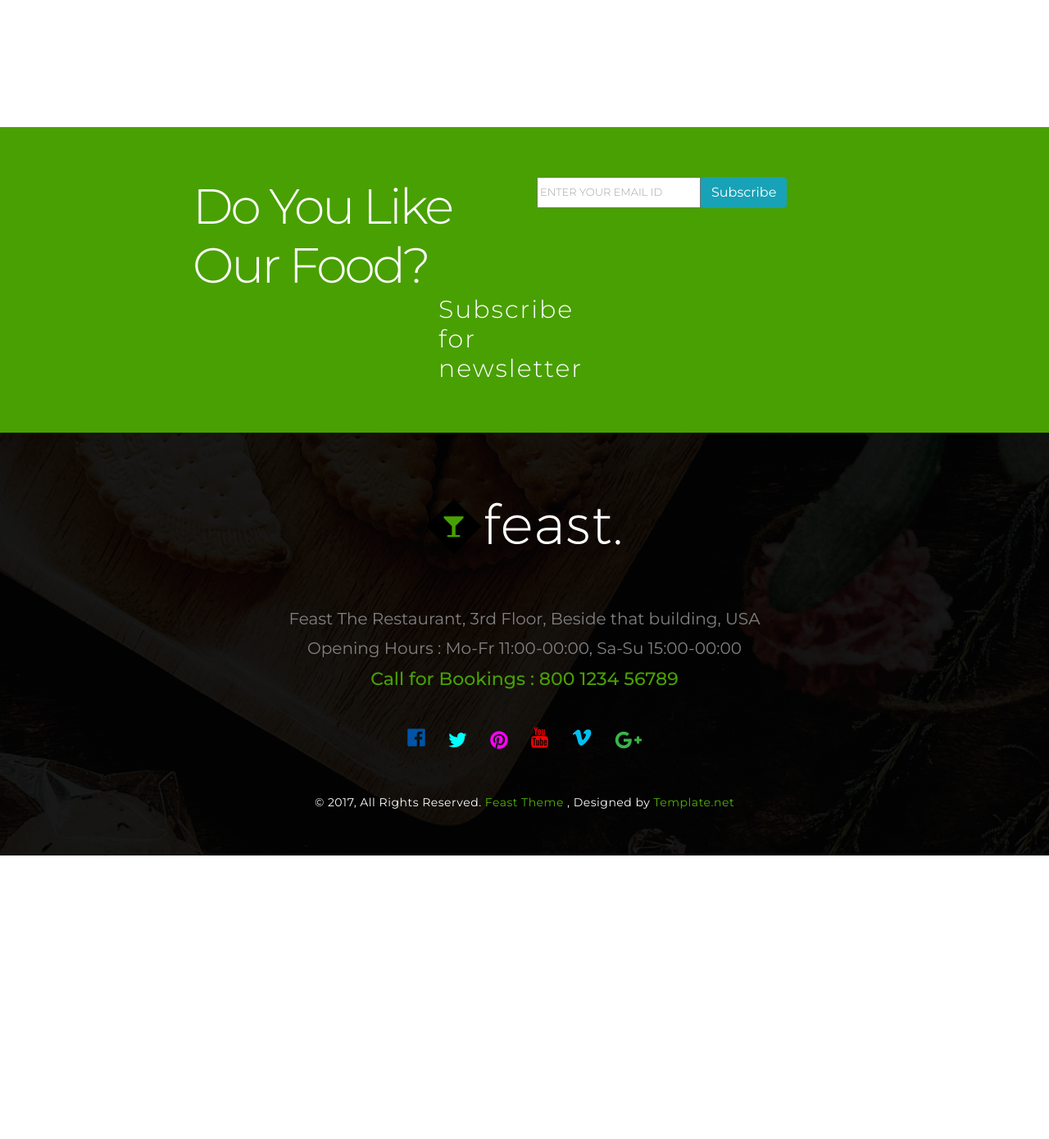
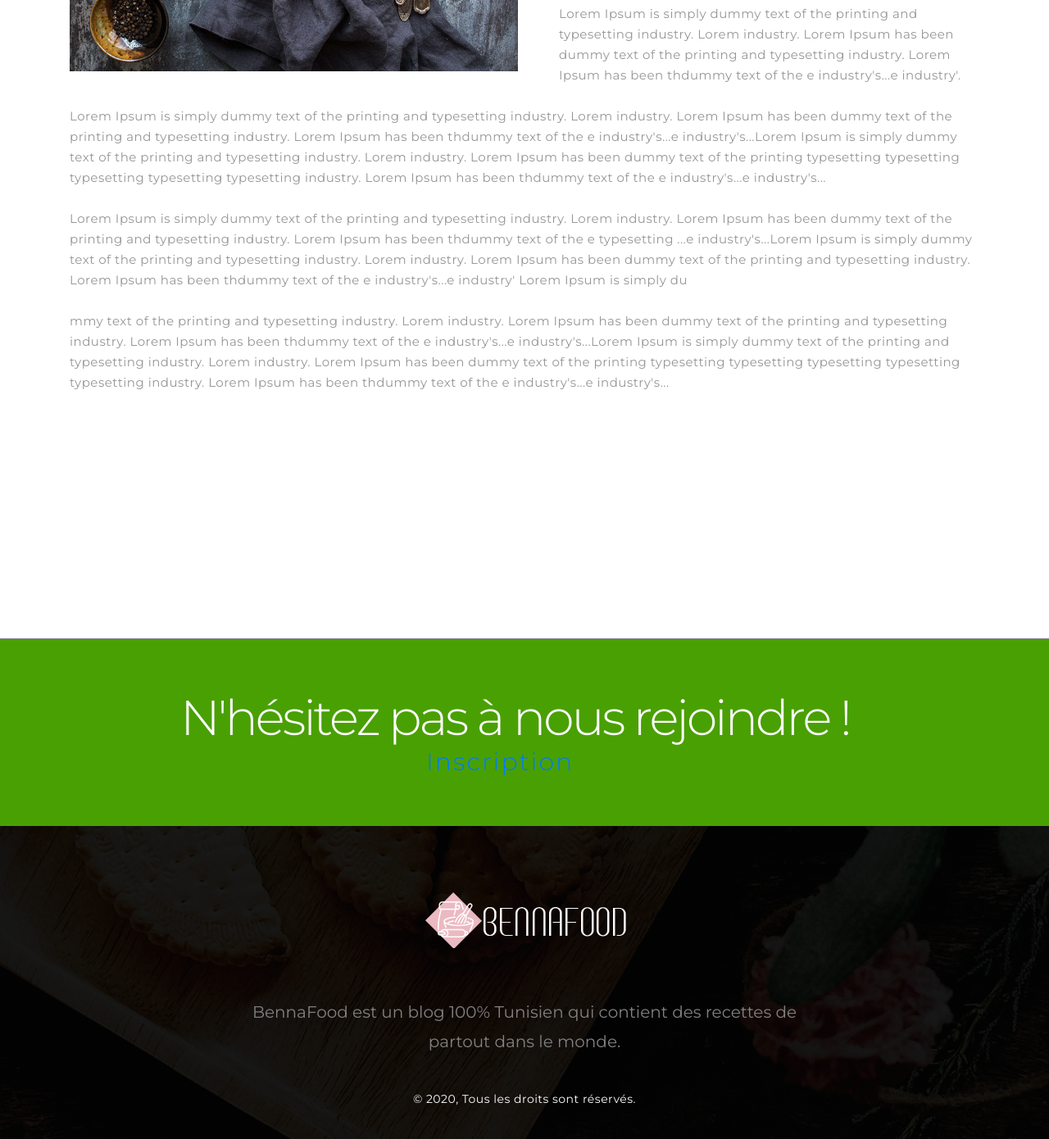
Before and after one commit to OumayaCHAABANI/NewBlogProject, a Django app: template templates/about.html in a window 1280 px wide. Shown: the part 1400-2790 px from the top of the page at 82% size. Before the commit the page ends 2444 px from the top, so only its background shows below. Run offline with Django 3.2, Linux system fonts and the light colour scheme; the template is opened without the code that fills it, so the values that code supplies are empty; some libraries are stand-ins or nearby versions.

Commit message:
accueil et about

```diff
--- a/BennaFood/urls.py
+++ b/BennaFood/urls.py
@@ -2,5 +2,7 @@ from django.urls import path
 
 from . import views
 urlpatterns = [
-    path('',views.index,name='index')
+    path('',views.index,name='index'),
+    path('about',views.about,name='about'),
+    path('recipes',views.recipes,name='recipes')
 ]
--- a/BennaFood/views.py
+++ b/BennaFood/views.py
@@ -3,3 +3,9 @@ from django.shortcuts import render
 # Create your views here.
 def index(request):
     return render(request,'index.html')
+
+def about(request):
+    return render(request,'about.html')
+
+def recipes(request):
+    return render(request,'recipes.html')
--- a/templates/about.html
+++ b/templates/about.html
@@ -1,3 +1,5 @@
+{% extends "base.html" %}
+{% load static %}
 <!doctype html>
 <html lang="en">
   <head>
@@ -6,26 +8,24 @@
     <meta name="viewport" content="width=device-width, initial-scale=1, shrink-to-fit=no">
     <meta name="description" content="">
     <meta name="author" content="">
-
-    <!-- Bootstrap CSS -->
-    <link rel="stylesheet" href="https://maxcdn.bootstrapcdn.com/bootstrap/4.0.0/css/bootstrap.min.css" integrity="sha384-Gn5384xqQ1aoWXA+058RXPxPg6fy4IWvTNh0E263XmFcJlSAwiGgFAW/dAiS6JXm" crossorigin="anonymous">
-    <link href="https://fonts.googleapis.com/css?family=Montserrat:100,200,300,400,500,600,700" rel="stylesheet">
-    <link href="https://cdnjs.cloudflare.com/ajax/libs/font-awesome/4.7.0/css/font-awesome.css" rel="stylesheet">
-    <link rel="stylesheet" href="css/animate.css">
-    <link rel="stylesheet" href="css/main.css">
-    <title>Feast</title>
     <style>.banner-home {height: auto;padding-top: 187px;}</style>
   </head>
+{% block content %}
   <body>
-
 <!-- Header section Start-->
 <header class="top">
   <div id="mySidenav" class="sidenav">
     <a href="javascript:void(0)" class="closebtn" onclick="closeNav()">&times;</a>
-    <a href="index.html">Home</a>
-    <a class="active" href="about.html">About</a>
-    <a href="recipes.html">Recipes</a>
-    <a href="blog.html">Blog</a>
+    <a href="index">Accueil</a>
+    <a class="active" href="about">À propos</a>
+    <a href="recipes">Recipes</a>
+    {% if user.is_authenticated %}
+      <a href="profil.html">Mon Blog</a>
+      <a href="authentification/deconnexion">Déconnexion</a>
+      {% else %}
+      <a href="authentification/inscription">Inscription</a>
+      <a href="authentification/connexion">Connexion</a>
+      {% endif %}
 </div>
 
 <nav id="navbar">
@@ -80,120 +80,48 @@
 </div>
 <!-- About Section End -->
 
+
 <section class="Subscribe">
   <div class="container">
-      <!-- Grid row-->
     <div class="row">
-        <!-- Grid column -->
-        <div class="col-lg-6 col-sm-6 col1">
       <div class="heading" data-aos="fade-right" data-aos-delay="300">
-            <h3>Do You Like Our Food?</h3>
-            <h6>Subscribe for newsletter</h6>
-        </div>
-        </div>
-        <div class="col-lg-6 col-sm-6 col1">
-                 <form>
-                  <div class="input-group" data-aos="fade-left" data-aos-duration="800">
-                     <input name="email" id="email" type="email" placeholder="Enter your email id" required>
-                     <button class="btn btn-info" type="submit">Subscribe</button>
-                  </div>
-                 </form>
+        {% if user.is_authenticated %}
+        <h3>Bienvenue avec nous
+          {{user.username}}</h3>
+        </br>
+        {% else %}
+        <h3> N'hésitez pas à nous rejoindre !</h3>
+        <h6><a href="authentification/inscription">Inscription</a></h6>
+        {% endif %}
       </div>
     </div>
   </div>
 </section>
 
-
   <!-- Footer -->
   <footer class="page-footer font-small indigo">
     <div class="gradient"></div>
-    <!-- Footer Links -->
     <div class="container">
-
-      <!-- Grid row-->
       <div class="row text-center d-flex justify-content-center">
-
-        <!-- Grid column -->
         <div class="col-md-12">
-            <a href="index.html"><img src="images/footer-logo.png" alt="footer-logo"></a>
+          <a href="index.html"><img src="{% static 'images/logoProjectFooter.png'%}" alt="footer-logo"></a>
         </div>
-        <!-- Grid column -->
-
       </div>
-      <!-- Grid row-->
-
-      <!-- Grid row-->
       <div class="row d-flex text-center justify-content-center mb-md-0 pb-4">
-
-        <!-- Grid column -->
         <div class="col-md-8 col-12">
           <address>
-              <p><span>Feast The Restaurant, 3rd Floor, Beside that building, USA</span>
-              <span>Opening Hours : Mo-Fr 11:00-00:00, Sa-Su 15:00-00:00</span>
-              <span class="call">Call for Bookings : 800 1234 56789</span></p>
+            <p><span>BennaFood est un blog 100% Tunisien qui contient des recettes de partout dans le monde.</span>
           </address>
         </div>
-        <!-- Grid column -->
-
       </div>
-      <!-- Grid row-->
-
-      <!-- Grid row-->
-      <div class="row pb-3">
-
-        <!-- Grid column -->
-        <div class="col-md-12 text-center">
-
-          <div class="mb-5 flex-center">
-
-            <!-- Facebook -->
-            <a class="fb-ic">
-              <i class="fa fa-facebook-official mr-4" aria-hidden="true"></i>
-            </a>
-            <!-- Twitter -->
-            <a class="tw-ic">
-              <i class="fa fa-twitter fa-lg mr-4" aria-hidden="true"> </i>
-            </a>
-            <!-- Google +-->
-            <a class="gplus-ic">
-              <i class="fa fa-pinterest fa-lg mr-4" aria-hidden="true"> </i>
-            </a>
-            <!--Linkedin -->
-            <a class="li-ic">
-              <i class="fa fa-youtube mr-4" aria-hidden="true"></i>
-            </a>
-            <!--Instagram-->
-            <a class="ins-ic">
-              <i class="fa fa-vimeo mr-4" aria-hidden="true"></i>
-            </a>
-            <!--Pinterest-->
-            <a class="pin-ic">
-              <i class="fa fa-google-plus fa-lg" aria-hidden="true"> </i>
-            </a>
-
-          </div>
-
-        </div>
-        <!-- Grid column -->
       <div class="col-sm-12 copy-right">
-            <p>© 2017, All Rights Reserved. <a href="https://www.template.net/editable/websites/html5">Feast Theme</a> , Designed by <a href="https://www.template.net/editable/websites/html5">Template.net</a></p>
+        <p>© 2020, Tous les droits sont réservés.</p>
       </div>
     </div>
-      <!-- Grid row-->
-
     </div>
-    <!-- Footer Links -->
-
   </footer>
-  <!-- Footer -->
-
-    <!-- jQuery first, then Popper.js, then Bootstrap JS -->
-    <script src="https://code.jquery.com/jquery-3.2.1.slim.min.js" integrity="sha384-KJ3o2DKtIkvYIK3UENzmM7KCkRr/rE9/Qpg6aAZGJwFDMVNA/GpGFF93hXpG5KkN" crossorigin="anonymous"></script>
-    <script src="https://cdnjs.cloudflare.com/ajax/libs/popper.js/1.12.9/umd/popper.min.js" integrity="sha384-ApNbgh9B+Y1QKtv3Rn7W3mgPxhU9K/ScQsAP7hUibX39j7fakFPskvXusvfa0b4Q" crossorigin="anonymous"></script>
-    <script src="https://maxcdn.bootstrapcdn.com/bootstrap/4.0.0/js/bootstrap.min.js" integrity="sha384-JZR6Spejh4U02d8jOt6vLEHfe/JQGiRRSQQxSfFWpi1MquVdAyjUar5+76PVCmYl" crossorigin="anonymous"></script>
-    <!-- Custom JavaScript -->
-    <script src="js/animate.js"></script>
-    <script src="js/custom.js"></script>
 
   </body>
+  {% endblock %}
+
   </html>
```
Also changed, not shown: templates/index.html (+5 -4 lines), db.sqlite3. Lines whose indentation alone changed are shown as unchanged.
